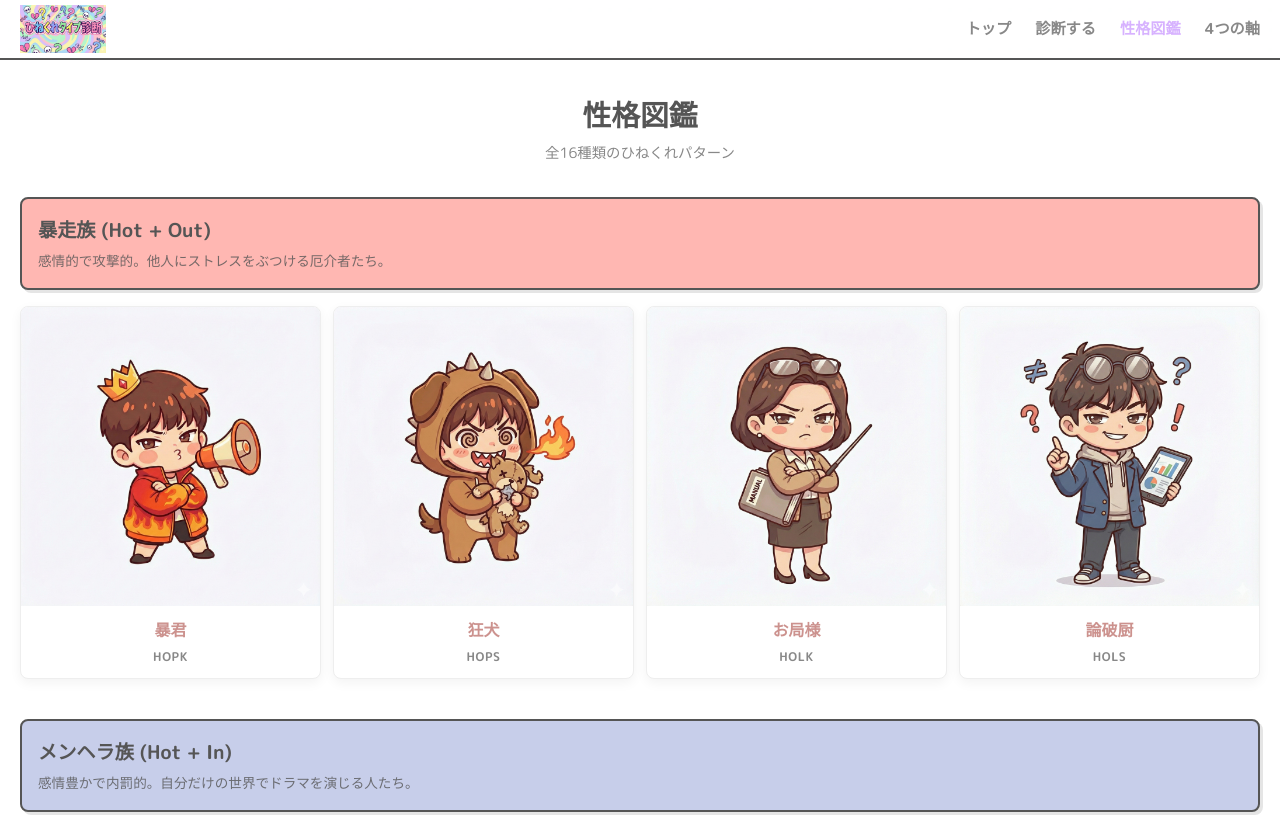
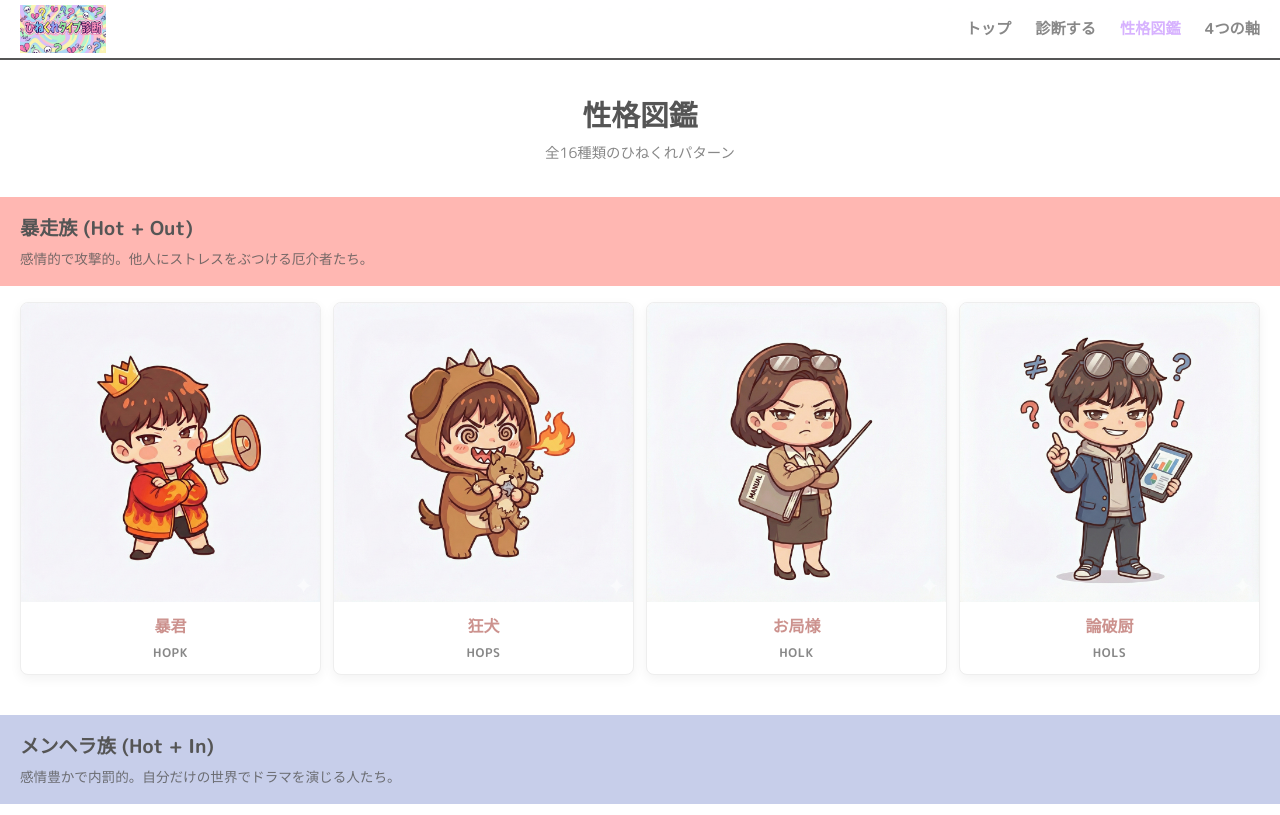
Before and after one commit to so0727/hinekure-diagnosis, a React (Vite) app: page /#/characters in a window 1280 px wide. Shown: the top 815 px of the page. Built offline with nearby package versions, Linux system fonts and the light colour scheme.

Commit message:
UI: Make Character List group headers full-width (bleed to edges)

```diff
--- a/src/pages/CharacterList.module.css
+++ b/src/pages/CharacterList.module.css
@@ -26,12 +26,13 @@
 }
 
 .groupHeader {
-    padding: 16px;
-    border-radius: var(--radius-sm);
-    margin-bottom: 16px;
+    padding: 16px 20px;
+    border-radius: 0;
+    margin: 0 -20px 16px -20px;
+    /* Negative margin to bleed to edge */
     color: var(--color-text);
-    border: var(--border-width) solid var(--color-text);
-    box-shadow: 3px 3px 0px rgba(0, 0, 0, 0.1);
+    /* border: var(--border-width) solid var(--color-text); Removed border for bar style */
+    /* box-shadow: 3px 3px 0px rgba(0, 0, 0, 0.1); Removed shadow */
 }
 
 .groupTitle {
```
